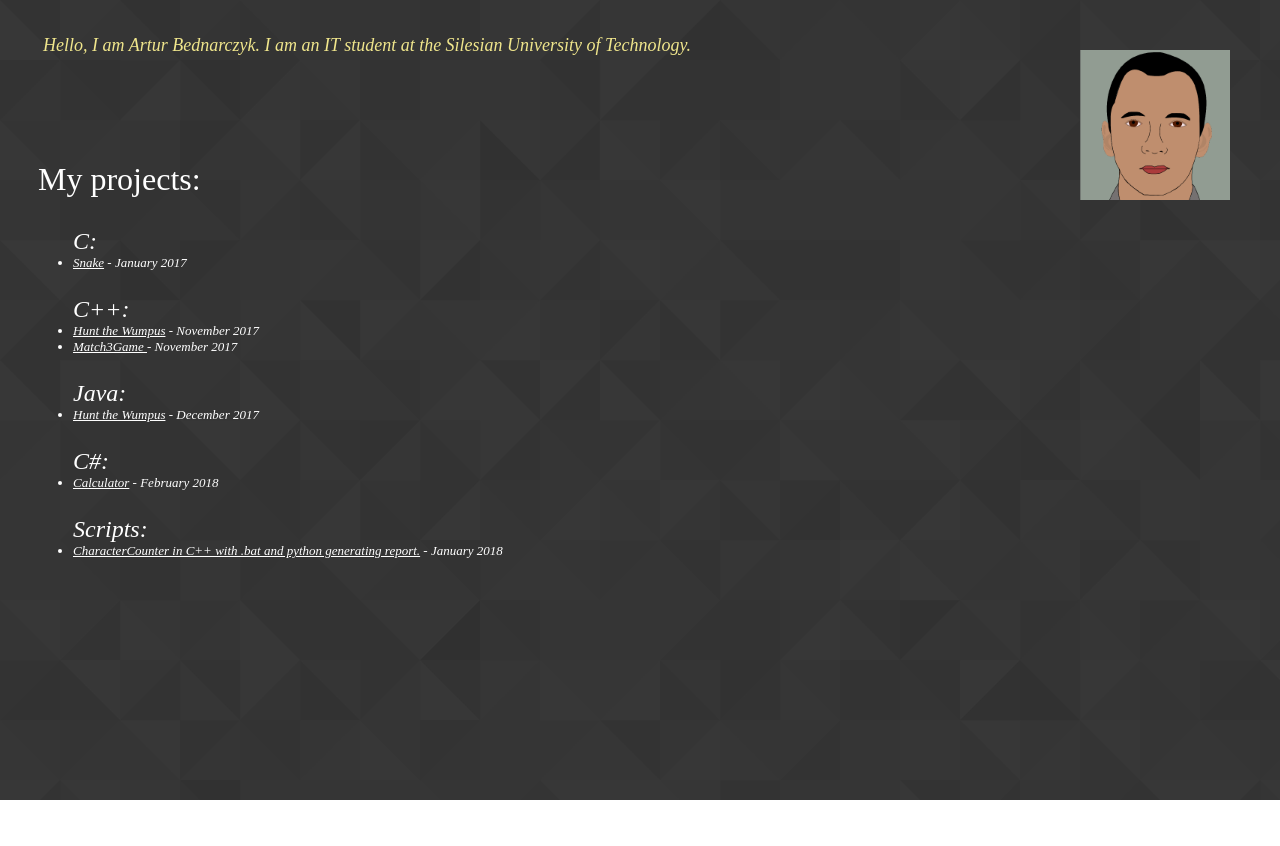
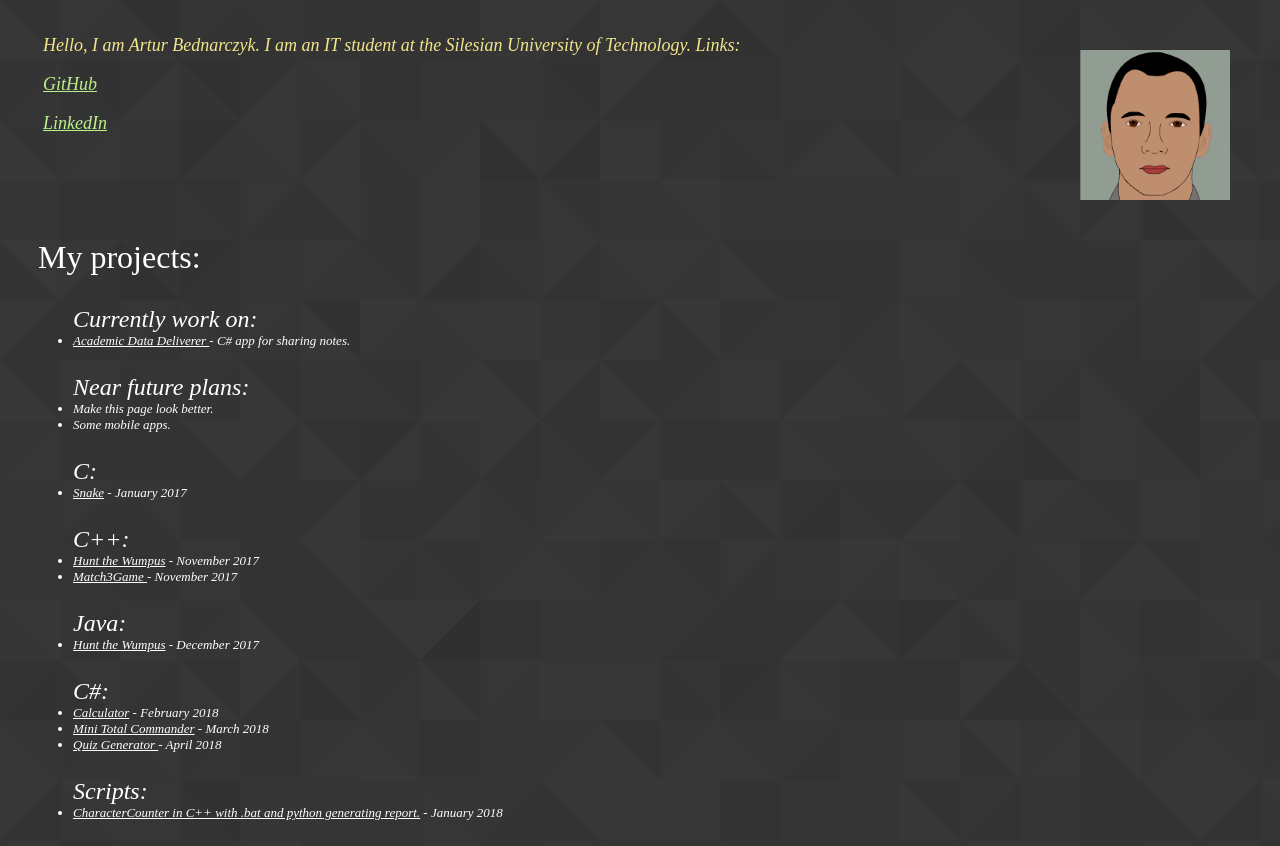
Before and after one commit to Isur/Isur.github.io, a plain HTML site: page index.html in a window 1280 px wide. Before the commit the page ends 800 px from the top, so only its background shows below. Drawn offline with Linux system fonts and the light colour scheme.

Commit message:
Little update

```diff
--- a/css/main.css
+++ b/css/main.css
@@ -2,7 +2,10 @@ body{
     background-image: url("../images/background.png");
     color: white;
 }
-a{
+.about_me a {
+    color: rgb(188, 240, 140);
+}
+li a{
     color: white;
 }
 
--- a/index.html
+++ b/index.html
@@ -7,10 +7,24 @@
 <body>
    <div class="menu"> </div>
 
-   <div class="about_me">  Hello, I am Artur Bednarczyk. I am an IT student at the Silesian University of Technology.</div>
+   <div class="about_me">
+         Hello, I am Artur Bednarczyk. I am an IT student at the Silesian University of Technology.
+         Links:
+         <p> <a href="https://github.com/Isur"> GitHub </a> </p>
+         <p><a href="https://www.linkedin.com/in/artur-bednarczyk-4a2318160/"> LinkedIn </a></p>
+
+    </div>
     <div class="photo"><img src="images/myPhoto.png" id="myPhoto"/></div>
     <div class="project_list">
-       <p> My projects:</p>
+        <p> My projects:</p>
+        <ul id="current">Currently work on:
+            <li><a href="https://github.com/Isur/a-d-d">Academic Data Deliverer </a> - C# app for sharing notes.</li>
+        </ul>
+        <ul>Near future plans:
+            <li>Make this page look better.</li>
+            <li>Some mobile apps.</li>
+        </ul>
+
         <ul id="c"> C:
             <li><a href="https://github.com/Isur/Snake">Snake</a> - January 2017</li>
         </ul>
@@ -24,7 +38,9 @@
 
         </ul>
 		<ul id="c_sharp"> C#:
-			<li><a href="https://github.com/Isur/Calculator">Calculator</a> - February 2018 </li>
+            <li><a href="https://github.com/Isur/Calculator">Calculator</a> - February 2018 </li>
+            <li><a href="https://github.com/Isur/mini-total-commander">Mini Total Commander</a> - March 2018 </li>
+            <li><a href="https://github.com/Isur/mvp-quiz-generator"> Quiz Generator </a> - April 2018</li>
 		</ul>
 		<ul id="mix"> Scripts:
 			<li><a href="https://github.com/Isur/CharacterCounter">CharacterCounter in C++ with .bat and python generating report.</a> - January 2018</li>
```
